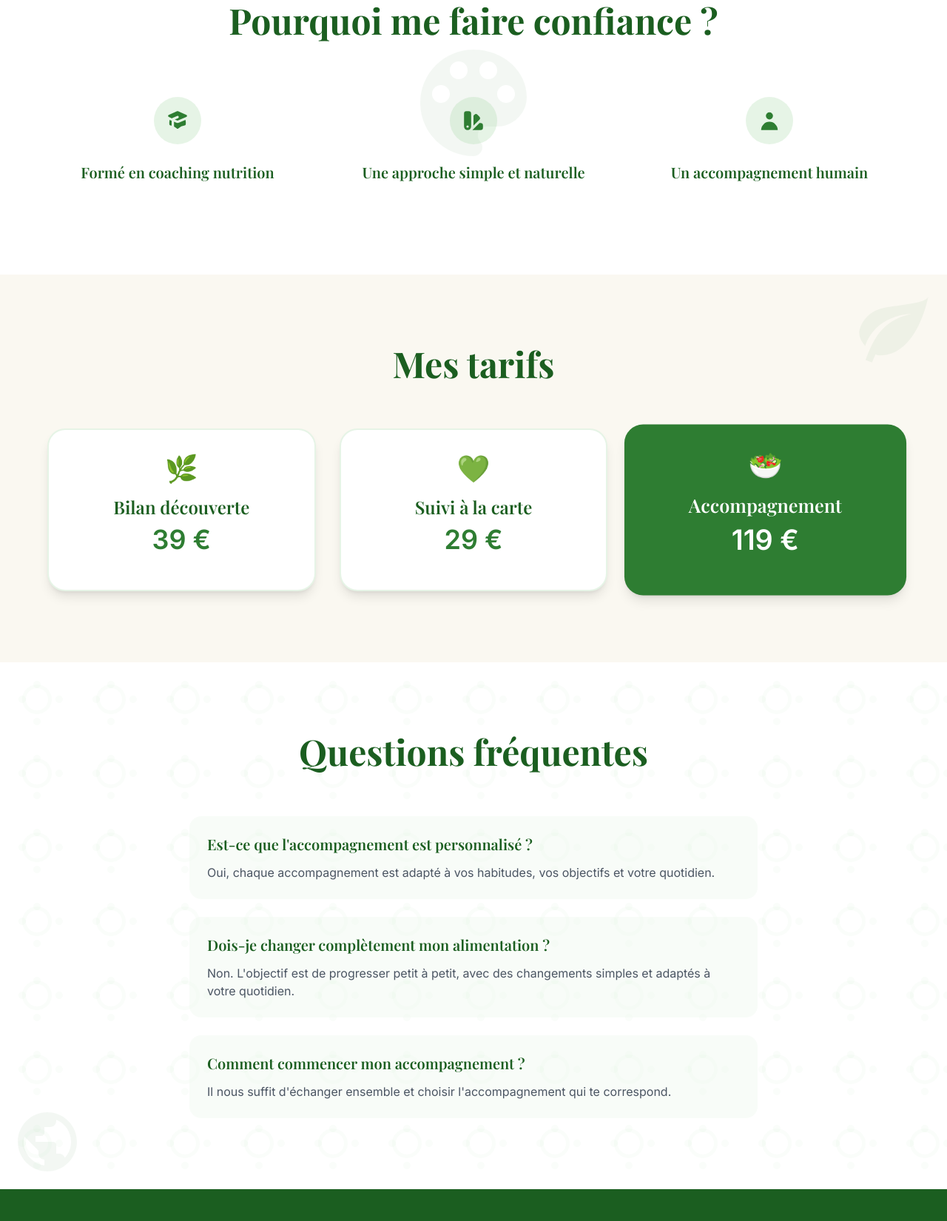
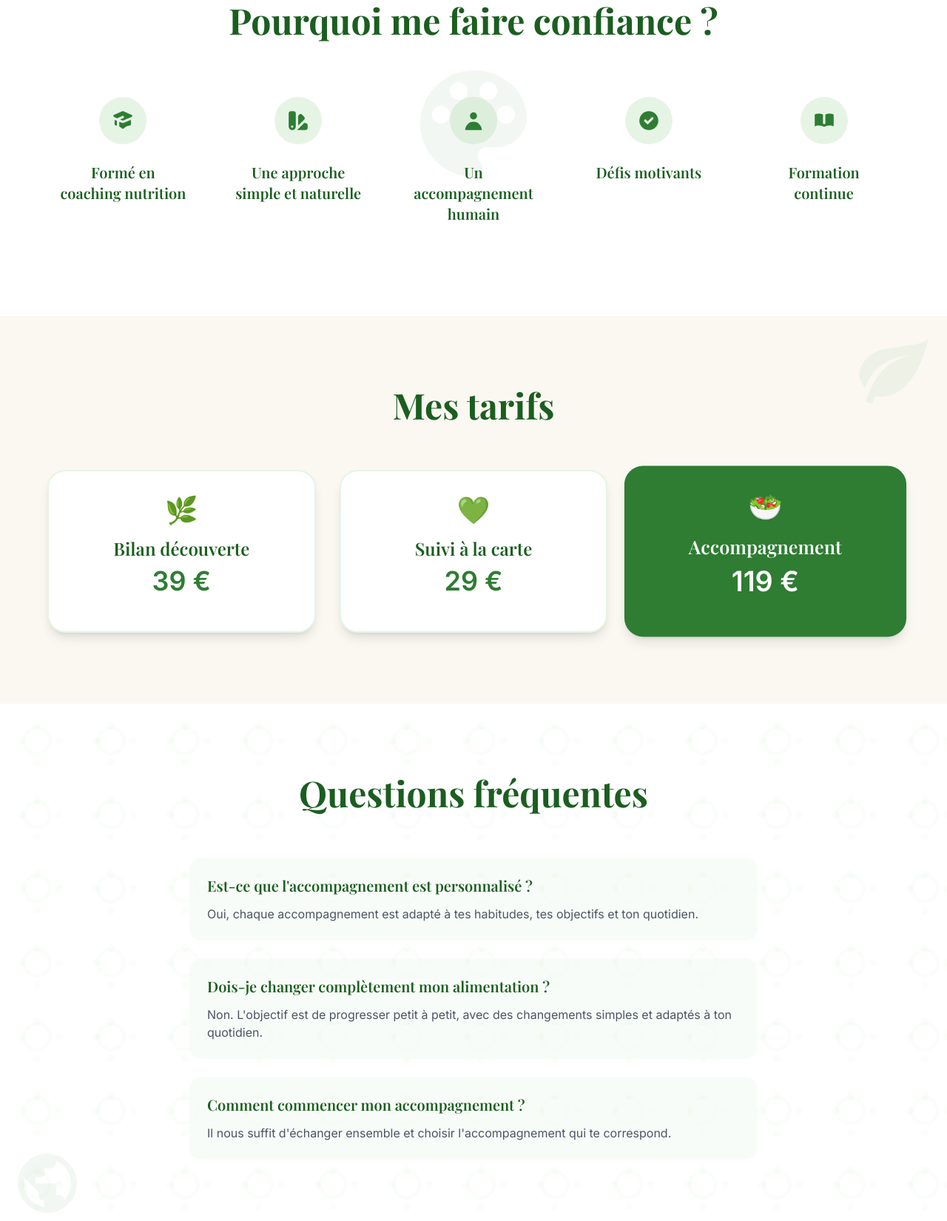
Before and after one commit to wanycode/coach-nono, a plain HTML site: page index.html in a window 1280 px wide. Shown: the part 2399-4049 px from the top of the page at 74% size. Drawn offline with nearby package versions, Linux system fonts and the light colour scheme.

Commit message:
Add files via upload

```diff
--- a/index.html
+++ b/index.html
@@ -199,7 +199,7 @@
         </div>
         <div class="max-w-6xl mx-auto relative z-10">
             <h2 class="font-serif text-3xl md:text-5xl font-bold text-nature-darker text-center mb-12 md:mb-16 section-title">Pourquoi me faire confiance ?</h2>
-            <div class="grid md:grid-cols-3 gap-8 md:gap-12">
+            <div class="grid md:grid-cols-2 lg:grid-cols-5 gap-6 md:gap-8">
                 <div class="text-center p-4">
                     <div class="w-14 h-14 md:w-16 md:h-16 mx-auto mb-4 md:mb-6 bg-nature/20 rounded-full flex items-center justify-center">
                         <svg class="w-7 h-7 md:w-8 md:h-8 text-nature-dark" fill="currentColor" viewBox="0 0 20 20">
@@ -223,6 +223,22 @@
                         </svg>
                     </div>
                     <h3 class="font-serif text-lg md:text-xl font-semibold text-nature-darker mb-3">Un accompagnement humain</h3>
+                </div>
+                <div class="text-center p-4">
+                    <div class="w-14 h-14 md:w-16 md:h-16 mx-auto mb-4 md:mb-6 bg-nature/20 rounded-full flex items-center justify-center">
+                        <svg class="w-7 h-7 md:w-8 md:h-8 text-nature-dark" fill="currentColor" viewBox="0 0 20 20">
+                            <path fill-rule="evenodd" d="M10 18a8 8 0 100-16 8 8 0 000 16zm3.707-9.293a1 1 0 00-1.414-1.414L9 10.586 7.707 9.293a1 1 0 00-1.414 1.414l2 2a1 1 0 001.414 0l4-4z" clip-rule="evenodd"></path>
+                        </svg>
+                    </div>
+                    <h3 class="font-serif text-lg md:text-xl font-semibold text-nature-darker mb-3">Défis motivants</h3>
+                </div>
+                <div class="text-center p-4">
+                    <div class="w-14 h-14 md:w-16 md:h-16 mx-auto mb-4 md:mb-6 bg-nature/20 rounded-full flex items-center justify-center">
+                        <svg class="w-7 h-7 md:w-8 md:h-8 text-nature-dark" fill="currentColor" viewBox="0 0 20 20">
+                            <path d="M9 4.804A7.968 7.968 0 005.5 4c-1.255 0-2.443.29-3.5.804v10A7.969 7.969 0 015.5 14c1.669 0 3.218.51 4.5 1.385A7.962 7.962 0 0114.5 14c1.255 0 2.443.29 3.5.804v-10A7.968 7.968 0 0014.5 4c-1.255 0-2.443.29-3.5.804V12a1 1 0 11-2 0V4.804z"></path>
+                        </svg>
+                    </div>
+                    <h3 class="font-serif text-lg md:text-xl font-semibold text-nature-darker mb-3">Formation continue</h3>
                 </div>
             </div>
         </div>
@@ -269,11 +285,11 @@
             <div class="space-y-4 md:space-y-6">
                 <div class="bg-nature-light/30 rounded-2xl p-5 md:p-6">
                     <h3 class="font-serif text-lg md:text-xl font-semibold text-nature-darker mb-2 md:mb-3">Est-ce que l'accompagnement est personnalisé ?</h3>
-                    <p class="text-gray-600 text-sm md:text-base">Oui, chaque accompagnement est adapté à vos habitudes, vos objectifs et votre quotidien.</p>
+                    <p class="text-gray-600 text-sm md:text-base">Oui, chaque accompagnement est adapté à tes habitudes, tes objectifs et ton quotidien.</p>
                 </div>
                 <div class="bg-nature-light/30 rounded-2xl p-5 md:p-6">
                     <h3 class="font-serif text-lg md:text-xl font-semibold text-nature-darker mb-2 md:mb-3">Dois-je changer complètement mon alimentation ?</h3>
-                    <p class="text-gray-600 text-sm md:text-base">Non. L'objectif est de progresser petit à petit, avec des changements simples et adaptés à votre quotidien.</p>
+                    <p class="text-gray-600 text-sm md:text-base">Non. L'objectif est de progresser petit à petit, avec des changements simples et adaptés à ton quotidien.</p>
                 </div>
                 <div class="bg-nature-light/30 rounded-2xl p-5 md:p-6">
                     <h3 class="font-serif text-lg md:text-xl font-semibold text-nature-darker mb-2 md:mb-3">Comment commencer mon accompagnement ?</h3>
@@ -312,6 +328,12 @@
                     </svg>
                     06 50 06 85 04
                 </a>
+                <a href="https://instagram.com/nono.rzk" target="_blank" class="flex items-center gap-2 hover:text-white transition-colors">
+                    <svg class="w-4 h-4 md:w-5 md:h-5" fill="currentColor" viewBox="0 0 24 24">
+                        <path d="M12 2.163c3.204 0 3.584.012 4.85.07 3.252.148 4.771 1.691 4.919 4.919.058 1.265.069 1.645.069 4.849 0 3.205-.012 3.584-.069 4.849-.149 3.225-1.664 4.771-4.919 4.919-1.266.058-1.644.07-4.85.07-3.204 0-3.584-.012-4.849-.07-3.26-.149-4.771-1.699-4.919-4.92-.058-1.265-.07-1.644-.07-4.849 0-3.204.013-3.583.07-4.849.149-3.227 1.664-4.771 4.919-4.919 1.266-.057 1.645-.069 4.849-.069zm0-2.163c-3.259 0-3.667.014-4.947.072-4.358.2-6.78 2.618-6.98 6.98-.059 1.281-.073 1.689-.073 4.948 0 3.259.014 3.668.072 4.948.2 4.358 2.618 6.78 6.98 6.98 1.281.058 1.689.072 4.948.072 3.259 0 3.668-.014 4.948-.072 4.354-.2 6.782-2.618 6.979-6.98.059-1.28.073-1.689.073-4.948 0-3.259-.014-3.667-.072-4.947-.196-4.354-2.617-6.78-6.979-6.98-1.281-.059-1.69-.073-4.949-.073zm0 5.838c-3.403 0-6.162 2.759-6.162 6.162s2.759 6.163 6.162 6.163 6.162-2.759 6.162-6.163c0-3.403-2.759-6.162-6.162-6.162zm0 10.162c-2.209 0-4-1.79-4-4 0-2.209 1.791-4 4-4s4 1.791 4 4c0 2.21-1.791 4-4 4zm6.406-11.845c-.796 0-1.441.645-1.441 1.44s.645 1.44 1.441 1.44c.795 0 1.439-.645 1.439-1.44s-.644-1.44-1.439-1.44z"/>
+                    </svg>
+                    @nono.rzk
+                </a>
             </div>
             <p class="mt-8 md:mt-12 font-handwriting text-xl md:text-2xl">À bientôt 🌱</p>
         </div>
```
